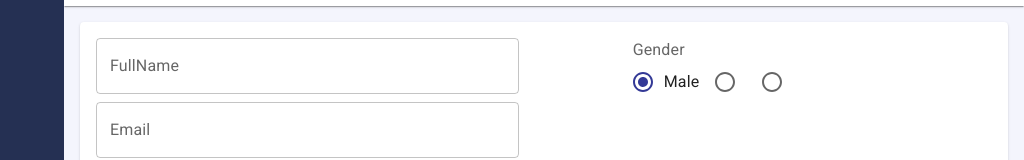
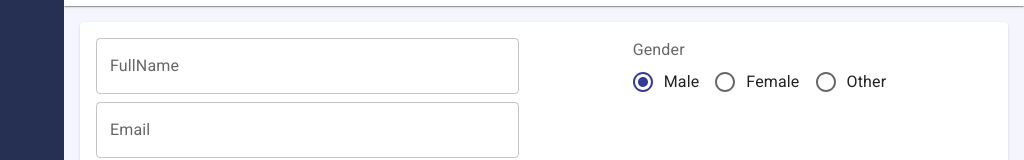
Before and after one commit to mehedihasan-swe/Reactjsweb, a React (Create React App) app in the folder admindashboard/: page / in a window 1280 px wide. Shown: the part 184-344 px from the top of the page, without its empty margins (256-1280 px from the left). Built offline with nearby package versions, Linux system fonts and the light colour scheme.

Commit message:
[Style][Fix] Fixed Responsive form isse and genderItems Array issue

```diff
--- a/admindashboard/src/components/Useform.js
+++ b/admindashboard/src/components/Useform.js
@@ -33,7 +33,7 @@ const useStyles = makeStyles(theme => ({
 export function Form(props) {
     const classes = useStyles()
     return (
-        <form>
+        <form autoComplete="off">
              <Paper className={classes.paperSpacing}>
              {props.children}
              </Paper>
--- a/admindashboard/src/pages/Employees/EmployeeForm.js
+++ b/admindashboard/src/pages/Employees/EmployeeForm.js
@@ -4,20 +4,18 @@ import { Box,Grid2} from '@mui/material';
 import Useform, { Form } from '../../components/Useform';
 import { Control } from '../../controls/control/Control';
 
-
 const genderItems=[
 {
     id:'Male', title: 'Male'
 },
 {
-    id:"Female", tiltle:"Female"
+     id:'Female', title: 'Female'
 },
 {
-    id:"Other", tiltle:"Other"
+     id:'Other', title: 'Other'
 }
+]
 
-
-]
 const initaialValue = {
     id: '',
     fullName: '',
@@ -40,7 +38,7 @@ export default function EmployeeForm() {
             <Form>
                 <Box sx={{ width: '100%' }}>
                     <Grid2 container rowSpacing={1} columnSpacing={3}>
-                        <Grid2 size={7}>
+                        <Grid2 size={{xs:12, md:7}}>
                             <Grid2 container rowSpacing={1} columnSpacing={3}>
                                 <Grid2 size={{ xs: 12, md: 10 }}>
 
@@ -53,7 +51,6 @@ export default function EmployeeForm() {
                                 </Grid2>
 
                                 <Grid2 size={{ xs: 12, md: 10 }}>
-
                                 <Control.Input
                                     name="email"
                                     label="Email"
@@ -64,8 +61,7 @@ export default function EmployeeForm() {
                                 </Grid2>
                             </Grid2>
                         </Grid2>
-                        <Grid2 size={5}>
-
+                        <Grid2 size={{xs:12, md:5}}>
                             <Control.RadioGroups
                                 name="gender"
                                 label="Gender"
@@ -73,7 +69,6 @@ export default function EmployeeForm() {
                                 onChange={handleInput}
                                 items={genderItems}
                             />
-
                         </Grid2>
                     </Grid2>
                 </Box>
```
